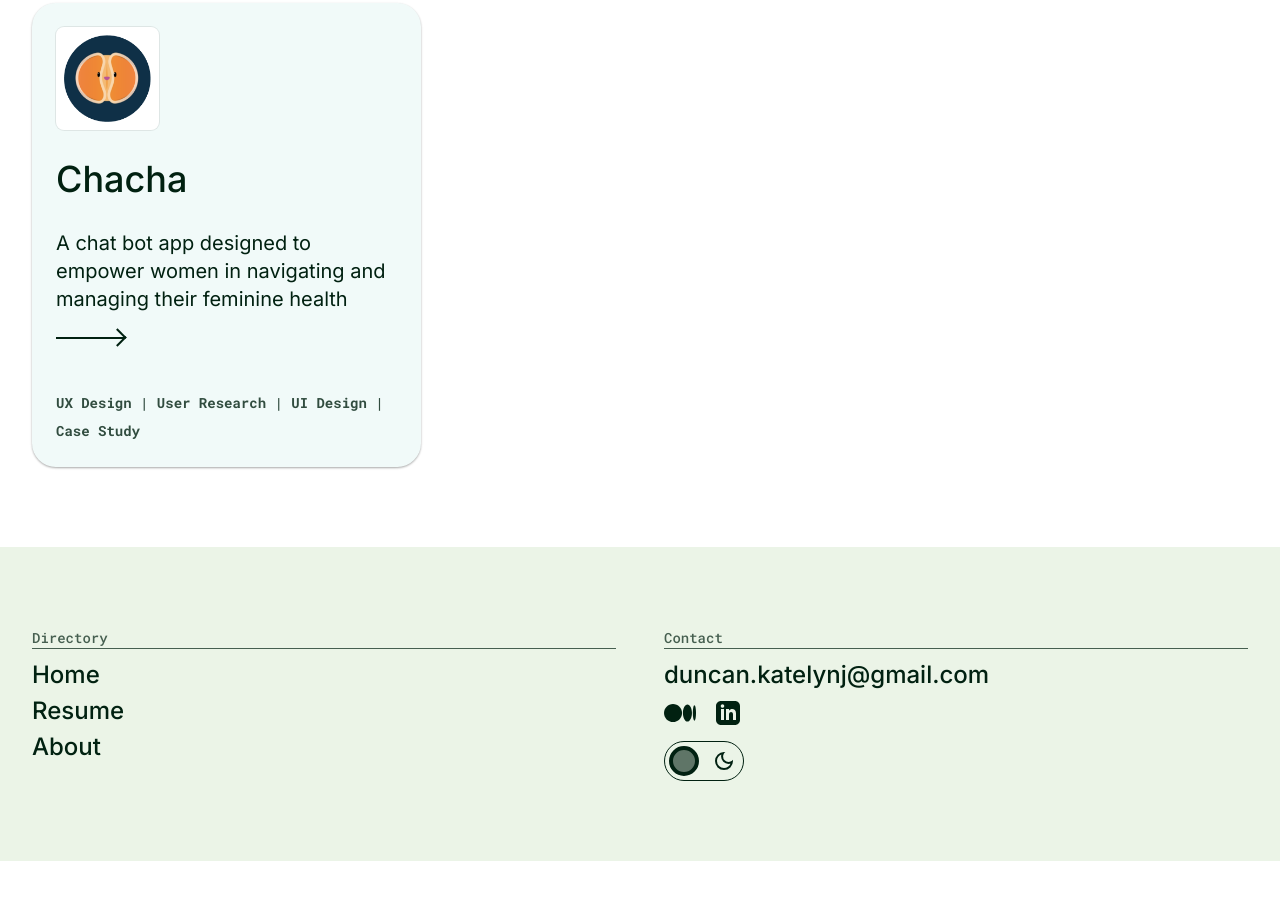
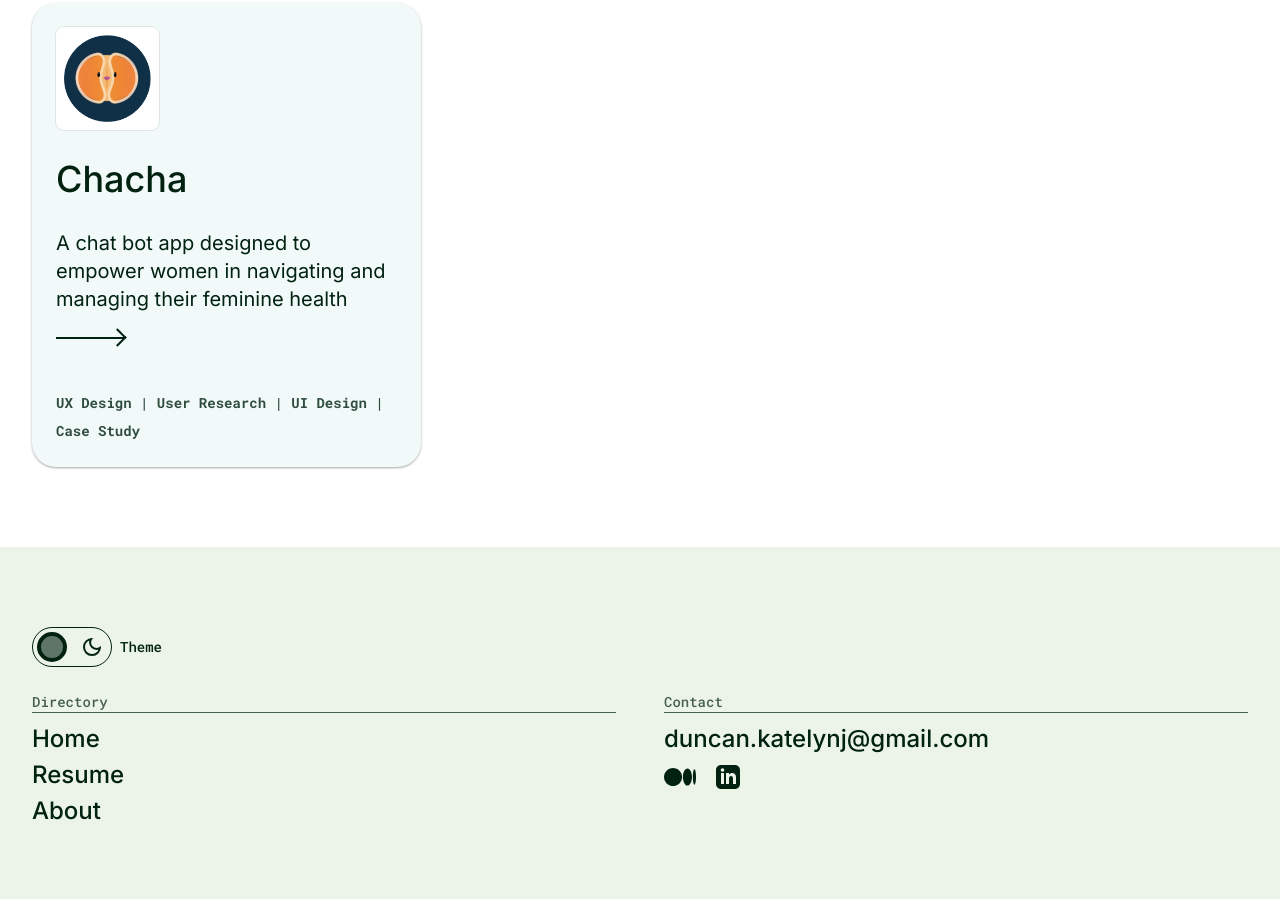
Before and after one commit to seanevd/katelyn-portfolio, an Astro site: page / in a window 1280 px wide. Shown: the part 1457-2356 px from the top of the page. Before the commit the page ends 2318 px from the top, so only its background shows below. Built offline with nearby package versions, Linux system fonts and the light colour scheme; Astro itself is replaced by a stand-in of ours.

Commit message:
more bug fixes, moved theme picker and added a visible label

```diff
--- a/src/components/CardSort/CardSort.tsx
+++ b/src/components/CardSort/CardSort.tsx
@@ -1,5 +1,5 @@
 import { getCollection } from "astro:content";
-import { SITE_TAGS } from "../../consts";
+import { MAX_FILTER_ITEMS, SITE_TAGS } from "../../consts";
 import { useState } from "react";
 import './CardSort.css'
 import Card from "../Card/Card";
@@ -30,7 +30,9 @@ export default function CardSort() {
         <div>
             <ul className="tags">
                 {
-                    SITE_TAGS.map((tag, i) => (
+                    SITE_TAGS.map((tag, i) => {
+                        if (i < MAX_FILTER_ITEMS)
+                        return (
                             <li key={i}>
                                 <button
                                     onClick={() => filterTags(tag)}
@@ -38,7 +40,8 @@ export default function CardSort() {
                                         {tag}
                                 </button>
                             </li>
-                    ))
+                        )
+                    })
                 }
             </ul>
             <ul className="card-grid">
--- a/src/components/Footer.astro
+++ b/src/components/Footer.astro
@@ -15,7 +15,9 @@ import ThemeToggle from './ThemeToggle/ThemeToggle';
 ---
 
 <footer>
-    <div class="main-wrapper title-2-text">
+    <div class="main-wrapper">
+        <ThemeToggle client:load />
+        <div class="nav-wrapper title-2-text">
             <nav>
                 <div class="mono-medium">Directory</div>
                 <ul>
@@ -44,7 +46,7 @@ import ThemeToggle from './ThemeToggle/ThemeToggle';
                             <svg xmlns="http://www.w3.org/2000/svg" width="24" height="24" viewBox="0 0 24 24"><path d="M19 0h-14c-2.761 0-5 2.239-5 5v14c0 2.761 2.239 5 5 5h14c2.762 0 5-2.239 5-5v-14c0-2.761-2.238-5-5-5zm-11 19h-3v-11h3v11zm-1.5-12.268c-.966 0-1.75-.79-1.75-1.764s.784-1.764 1.75-1.764 1.75.79 1.75 1.764-.783 1.764-1.75 1.764zm13.5 12.268h-3v-5.604c0-3.368-4-3.113-4 0v5.604h-3v-11h3v1.765c1.396-2.586 7-2.777 7 2.476v6.759z"/></svg>
                         </a>
                     </div>
-                <ThemeToggle client:load />
+                </div>
             </div>
         </div>
     </div>
@@ -79,14 +81,14 @@ import ThemeToggle from './ThemeToggle/ThemeToggle';
         margin-bottom: var(--x-small-spacing-rem);
     }
 
-    .main-wrapper {
+    .nav-wrapper {
         display: flex;
         flex-wrap: wrap;
         gap: var(--large-spacing-rem);
         justify-content: space-between;
     }
 
-    .main-wrapper > * {
+    .nav-wrapper > * {
         flex: 1 1 0;
     }
 
--- a/src/components/ThemeToggle/ThemeToggle.css
+++ b/src/components/ThemeToggle/ThemeToggle.css
@@ -5,11 +5,18 @@
     --toggle-circle-size: calc(var(--toggle-height) - (var(--xx-small-spacing-px) * 2) - (var(--border-thickness) * 2));
 }
 
+.wrapper {
+    align-items: center;
+    display: flex;
+    margin-bottom: var(--standard-spacing-rem);
+
+}
+
 .theme-toggle-wrapper {
     border: var(--border-thickness) solid var(--primary-text);
     border-radius: 50px;
     height: var(--toggle-height);
-    margin-top: var(--small-spacing-rem);
+    margin-right: var(--x-small-spacing-rem);
     overflow: hidden;
     position: relative;
     width: var(--toggle-width);
@@ -32,6 +39,11 @@
 .theme-toggle-wrapper:has(:focus-visible) {
     outline: dashed;
 }
+
+.theme-toggle-wrapper:has(#theme-toggle:active)::after {
+    background-color: var(--toggle-color-active-solid);
+}
+
 
 .theme-toggle-wrapper:has(#theme-toggle:checked)::after {
     transform: translateX(var(--toggle-height));
--- a/src/components/ThemeToggle/ThemeToggle.tsx
+++ b/src/components/ThemeToggle/ThemeToggle.tsx
@@ -35,18 +35,21 @@ export default function ThemeToggle() {
     }, [])
 
     return (
+        <div className="wrapper">
             <div className="theme-toggle-wrapper">
                 <svg className="light-icon" xmlns="http://www.w3.org/2000/svg" height="24px" viewBox="0 -960 960 960" width="24px" fill="#ff00ff"><path d="M480-360q50 0 85-35t35-85q0-50-35-85t-85-35q-50 0-85 35t-35 85q0 50 35 85t85 35Zm0 80q-83 0-141.5-58.5T280-480q0-83 58.5-141.5T480-680q83 0 141.5 58.5T680-480q0 83-58.5 141.5T480-280ZM200-440H40v-80h160v80Zm720 0H760v-80h160v80ZM440-760v-160h80v160h-80Zm0 720v-160h80v160h-80ZM256-650l-101-97 57-59 96 100-52 56Zm492 496-97-101 53-55 101 97-57 59Zm-98-550 97-101 59 57-100 96-56-52ZM154-212l101-97 55 53-97 101-59-57Zm326-268Z"/></svg>
                 <input
+                    aria-label={`Toggle to enable the ${isDarkMode ? THEME_LIGHT : THEME_DARK} theme`}
                     checked={isDarkMode}
                     id="theme-toggle"
                     name="theme-toggle"
                     onChange={(e) => checkHandler(e)}
                     type="checkbox" />
-            <label className="sr-only" htmlFor="theme-toggle">
-                {`Enable ${isDarkMode ? THEME_LIGHT : THEME_DARK} mode`}
+                <svg className="dark-icon" xmlns="http://www.w3.org/2000/svg" height="24px" viewBox="0 -960 960 960" width="24px" fill="#ff00ff"><path d="M480-120q-150 0-255-105T120-480q0-150 105-255t255-105q14 0 27.5 1t26.5 3q-41 29-65.5 75.5T444-660q0 90 63 153t153 63q55 0 101-24.5t75-65.5q2 13 3 26.5t1 27.5q0 150-105 255T480-120Zm0-80q88 0 158-48.5T740-375q-20 5-40 8t-40 3q-123 0-209.5-86.5T364-660q0-20 3-40t8-40q-78 32-126.5 102T200-480q0 116 82 198t198 82Zm-10-270Z"/></svg>
+            </div>
+            <label htmlFor="theme-toggle" className="mono-medium">
+                Theme
             </label>
-            <svg className="dark-icon" xmlns="http://www.w3.org/2000/svg" height="24px" viewBox="0 -960 960 960" width="24px" fill="#ff00ff"><path d="M480-120q-150 0-255-105T120-480q0-150 105-255t255-105q14 0 27.5 1t26.5 3q-41 29-65.5 75.5T444-660q0 90 63 153t153 63q55 0 101-24.5t75-65.5q2 13 3 26.5t1 27.5q0 150-105 255T480-120Zm0-80q88 0 158-48.5T740-375q-20 5-40 8t-40 3q-123 0-209.5-86.5T364-660q0-20 3-40t8-40q-78 32-126.5 102T200-480q0 116 82 198t198 82Zm-10-270Z"/></svg>
         </div>
     )
 }
--- a/src/consts.ts
+++ b/src/consts.ts
@@ -22,6 +22,8 @@ export const SITE_TAGS = [
     "UI Design"
 ]
 
+export const MAX_FILTER_ITEMS = 6;
+
 export const RESUME_HREF = 'https://drive.google.com/file/d/1z_ywm0lL7TtZsX2dwq2942XwUn_xAN53/view';
 export const ABOUT_HREF = '/about';
 
```
Lines whose indentation alone changed are shown as unchanged.
